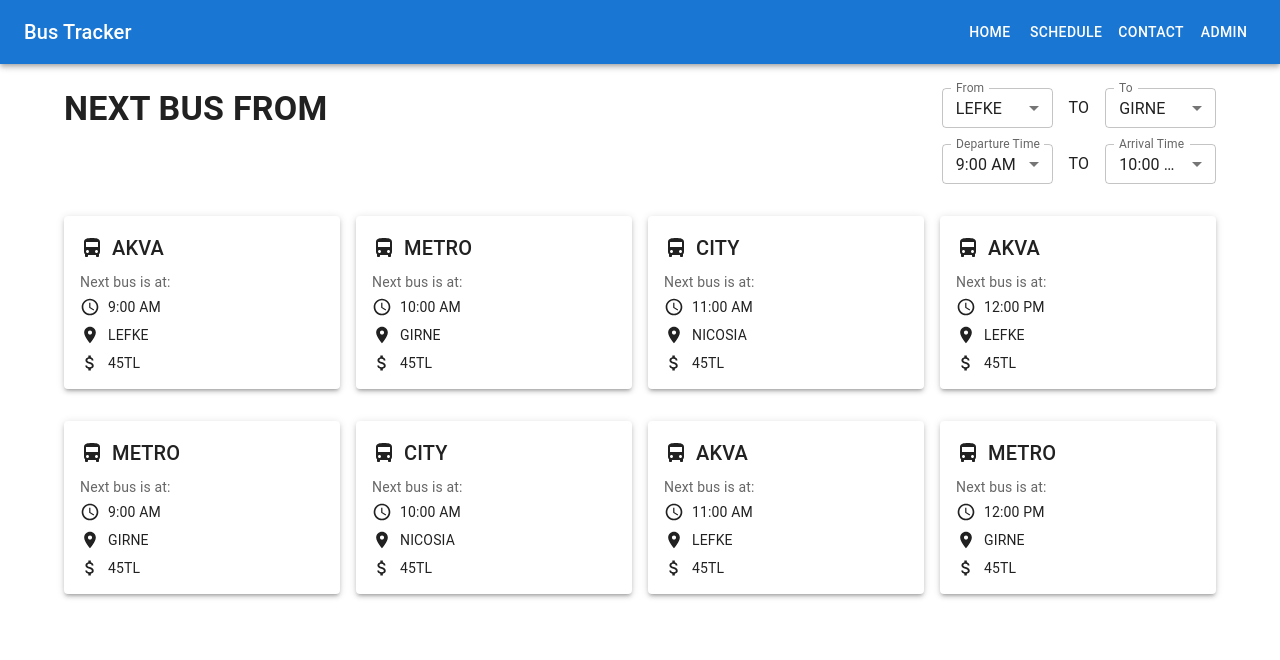
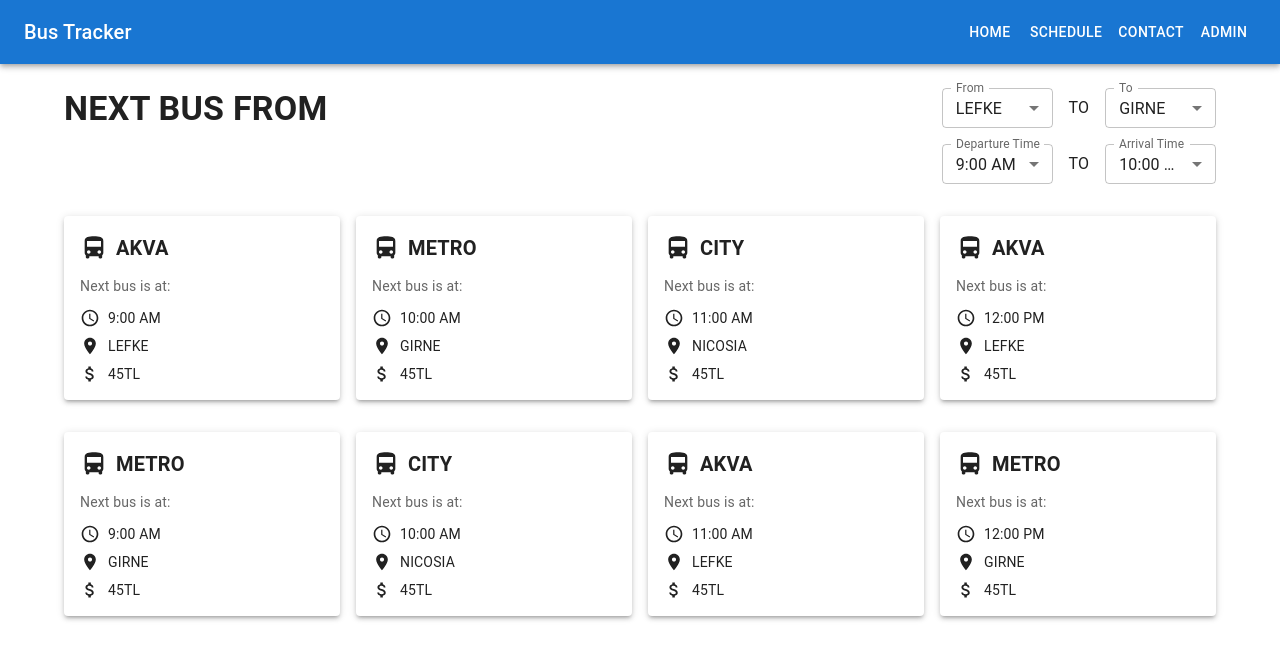
Before and after one commit to m-aishah/bus-schedule-app, a Next.js app: page / in a window 1280 px wide. Shown: the top 660 px of the page. Built offline with nearby package versions, Linux system fonts and the light colour scheme.

Commit message:
Get components to look like envisioned.

```diff
--- a/src/app/page.js
+++ b/src/app/page.js
@@ -22,39 +22,45 @@ import AttachMoneyIcon from '@mui/icons-material/AttachMoney';
 import DirectionsBusIcon from '@mui/icons-material/DirectionsBus';
 import CloseIcon from '@mui/icons-material/Close';
 
-const BusCard = ({ service, time, location, price, onClick }) => (
-  <Card elevation={3} sx={{ height: '100%' }}>
-    <CardActionArea onClick={onClick} sx={{ height: '100%' }}>
+const BusCard = React.memo(({ service, time, location, price, onClick }) => {
+  const theme = useTheme();
+
+  return (
+    <Card elevation={3} sx={{ width: '100%', maxWidth: 300, margin: 'auto' }}>
+      <CardActionArea onClick={onClick} sx={{height:'100%'}}>
         <CardContent>
-        <Stack direction="row" alignItems="center" spacing={1} mb={1}>
-          <DirectionsBusIcon />
-          <Typography variant="h6" component="div">
+          <Stack spacing={1.5}>
+            <Stack direction="row" alignItems="center" spacing={1}>
+              <DirectionsBusIcon sx={{ fontSize: 28 }} />
+              <Typography variant="h6" component="div" sx={{ fontWeight: 'bold' }}>
                 {service}
               </Typography>
             </Stack>
-        <Typography variant="body2" color="text.secondary" gutterBottom>
+            <Typography variant="body2" color="text.secondary">
               Next bus is at:
             </Typography>
             <Stack spacing={1}>
-          <Box display="flex" alignItems="center">
+              <Stack direction="row" alignItems="center" spacing={1}>
                 <AccessTimeIcon fontSize="small" />
-            <Typography variant="body2" ml={1}>{time}</Typography>
-          </Box>
-          <Box display="flex" alignItems="center">
+                <Typography variant="body2">{time}</Typography>
+              </Stack>
+              <Stack direction="row" alignItems="center" spacing={1}>
                 <LocationOnIcon fontSize="small" />
-            <Typography variant="body2" ml={1}>{location}</Typography>
-          </Box>
-          {price && (
-            <Box display="flex" alignItems="center">
+                <Typography variant="body2">{location}</Typography>
+              </Stack>
+              <Stack direction="row" alignItems="center" spacing={1}>
                 <AttachMoneyIcon fontSize="small" />
-              <Typography variant="body2" ml={1}>{price}</Typography>
-            </Box>
-          )}
+                <Typography variant="body2">{price}</Typography>
+              </Stack>
+            </Stack>
           </Stack>
         </CardContent>
       </CardActionArea>
     </Card>
   );
+});
+
+BusCard.displayName = 'BusCard';
 
 const BusModal = ({ open, onClose }) => {
   const theme = useTheme();
@@ -106,16 +112,27 @@ const SelectWrapper = ({ label, value, onChange, options }) => (
 );
 
 export default function SchedulePage() {
-  const [modalOpen, setModalOpen] = useState(false);
+  const busServices = ['AKVA', 'METRO', 'CITY'];
+  const locations = ['LEFKE', 'GIRNE', 'NICOSIA'];
+  const times = ['9:00 AM', '10:00 AM', '11:00 AM', '12:00 PM'];
+
   const theme = useTheme();
   const isMobile = useMediaQuery(theme.breakpoints.down('sm'));
+  const [from, setFrom] = useState(locations[0]);
+  const [to, setTo] = useState(locations[1]);
+  const [departureTime, setDepartureTime] = useState(times[0]);
+  const [arrivalTime, setArrivalTime] = useState(times[1]);
+  const [modalOpen, setModalOpen] = useState(false);
+
+  const handleFromChange = (event) => setFrom(event.target.value);
+  const handleToChange = (event) => setTo(event.target.value);
+  const handleDepartureTimeChange = (event) => setDepartureTime(event.target.value);
+  const handleArrivalTimeChange = (event) => setArrivalTime(event.target.value);
 
   const handleCardClick = () => setModalOpen(true);
   const handleCloseModal = () => setModalOpen(false);
 
-  const busServices = ['AKVA', 'METRO', 'CITY'];
-  const locations = ['LEFKE', 'GIRNE', 'NICOSIA'];
-  const times = ['9:00 AM', '10:00 AM', '11:00 AM', '12:00 PM'];
+
 
   return (
     <Box sx={{ maxWidth: 1200, margin: 'auto', padding: 3 }}>
@@ -127,15 +144,15 @@ export default function SchedulePage() {
 
           <Stack direction="column" spacing={2}>
             <Stack direction="row" spacing={2} alignItems="center">
-              <SelectWrapper label="From" value={locations[0]} onChange={() => {}} options={locations} />
+              <SelectWrapper label="From" value={from} onChange={handleFromChange} options={locations} />
               <Typography variant="body1">TO</Typography>
-              <SelectWrapper label="To" value={locations[1]} onChange={() => {}} options={locations} />
+              <SelectWrapper label="To" value={to} onChange={handleToChange} options={locations} />
             </Stack>
 
             <Stack direction="row" spacing={2} alignItems="center">
-              <SelectWrapper label="Departure Time" value={times[0]} onChange={() => {}} options={times} />
+              <SelectWrapper label="Departure Time" value={departureTime} onChange={handleDepartureTimeChange} options={times} />
               <Typography variant="body1">TO</Typography>
-              <SelectWrapper label="Arrival Time" value={times[1]} onChange={() => {}} options={times} />
+              <SelectWrapper label="Arrival Time" value={arrivalTime} onChange={handleArrivalTimeChange} options={times} />
             </Stack>
           </Stack>
         </Stack>
```
Lines whose indentation alone changed are shown as unchanged.
